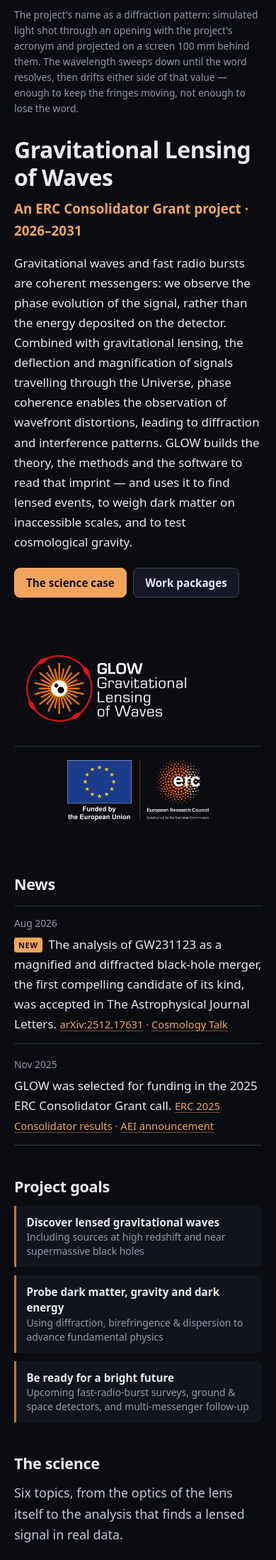
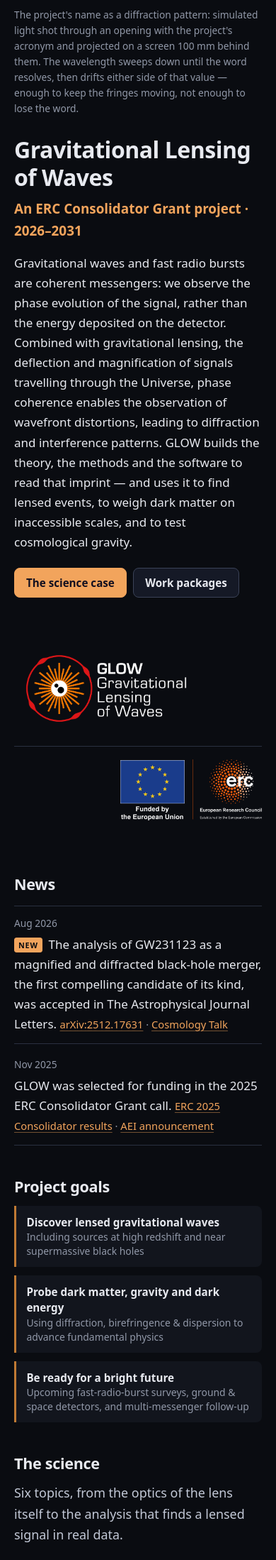
Before and after one commit to glow-astro/website, a Jekyll site: the page built from index.html, in a window 390 px wide. Shown: the part 323-2521 px from the top of the page at 71% size. Built offline with Jekyll 4.4.1, drawn with Linux system fonts in a browser that asks for light colours; grey boxes are pictures that could not be loaded.

Commit message:
Right-align the EU emblem once the hero is one column
Below 760px the hero collapses and the media block goes full width, so a
centred emblem floated into the middle of the page while the lock-up
above it stayed left at its 260px cap.

Right-aligned it is anchored to an edge rather than adrift. What that
looks like at a 390px phone width: a 350px column, the logo occupying the
left 260px, and the emblem's right edge on the column's, 90px further
right than the logo's.

Desktop is untouched -- the media column is 300px there and the emblem
stays centred under the lock-up.

Co-Authored-By: Claude Opus 5 <noreply@anthropic.com>
Claude-Session: https://claude.ai/code/session_01L7GT62S61eYxRuSFTmWGfu

```diff
--- a/assets/css/main.css
+++ b/assets/css/main.css
@@ -1103,6 +1103,12 @@ h2 + .stage-heading { margin-top: 1.2rem; }
 	/* Portrait first would push the text down; keep text first, image after */
 	.hero-media { order: 2; }
 
+	/* Once the hero is one column the media block spans the full width, and a
+	   centred emblem floats away from the lock-up above it, which is capped at
+	   260px and sits left. Right-aligned it reads as attached to the block
+	   rather than adrift in the middle of the page. */
+	.hero-eu img { margin-left: auto; margin-right: 0; }
+
 	h1 { font-size: 1.85rem; }
 	h2 { font-size: 1.35rem; }
 
```
